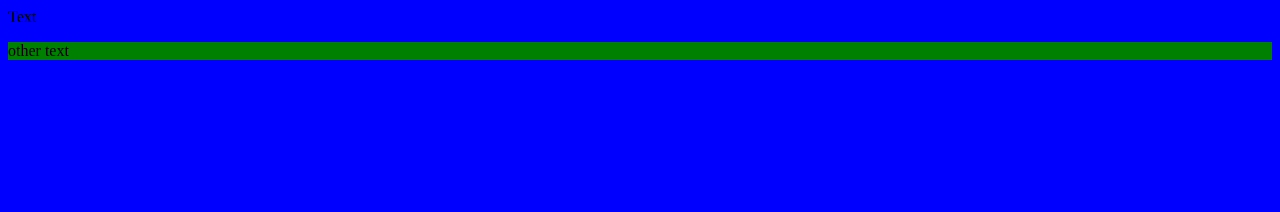
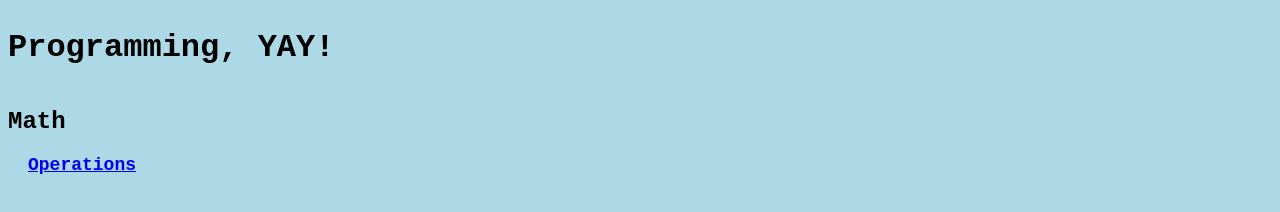
Before and after one commit to FeIronMonkey/teachTypescript, a website with bundled scripts: page src/public/index.html in a window 1280 px wide. Built offline with nearby package versions, Linux system fonts and the light colour scheme.

Commit message:
incomplete commit to see changes

```diff
--- a/src/public/index.css
+++ b/src/public/index.css
@@ -1,3 +1,18 @@
 body {
-  background-color: blue;
+  background-color: lightblue;
+  display: flex;
+  flex-direction: column;
+  font-family: 'Courier New', Courier, monospace;
 }
+
+.section {
+  display: flex;
+  flex-direction: column;
+  margin-left: 20px;
+  font-size: large;
+  font-weight: 600;
+}
+
+.section > * {
+  width: fit-content;
+}
--- a/src/public/index.html
+++ b/src/public/index.html
@@ -1,14 +1,13 @@
 <html>
   <head>
     <script src="index.js"></script>
-    <link rel="stylesheet" href="index.css">
+    <link rel="stylesheet" href="index.css" />
   </head>
   <body>
-    <p>
-      Text
-    </p>
-    <p id="testId">
-      other text
-    </p>
+    <h1>Programming, YAY!</h1>
+    <h2>Math</h2>
+    <div class="section">
+      <a href="/math/operations">Operations</a>
+    </div>
   </body>
- </html>
+</html>
```
Also changed, not shown: src/public/math/operations/index.html (added, +5 -0 lines), test/shared/utils/add.test.ts (+1 -1 lines), .eslintrc.json, src/public/math/operations/index.css (added), src/public/math/operations/index.ts (added), src/public/shared/utils/add.ts (renamed from src/shared/utils/add.ts).
